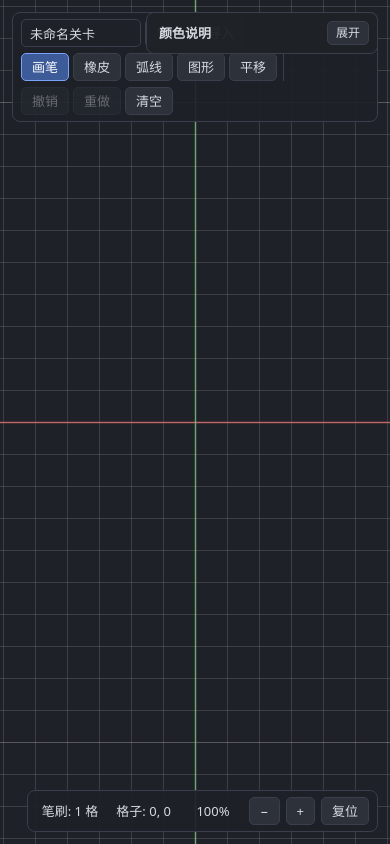
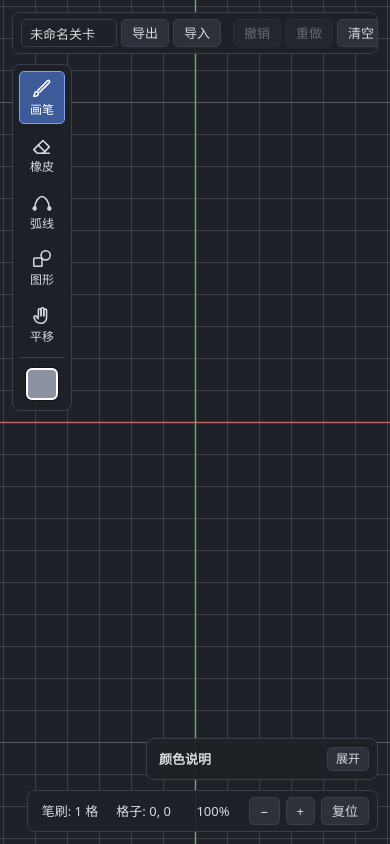
Before and after one commit to lighting1130/level-layout-designer, a website built with Vite: page index.html in a window 390 px wide. Built offline with nearby package versions, Linux system fonts and the light colour scheme.

Commit message:
Move drawing tools into a vertical left toolbar
Tools (brush, eraser, arc, shape, pan) stack in a left column with icons
and a current-color swatch; arc/shape options open in a panel beside it.
Project and history actions stay in the top bar. Narrow screens keep the
top bar on one scrollable row and move the legend to the bottom.

Co-Authored-By: Claude Opus 5.5 <noreply@anthropic.com>
Claude-Session: https://claude.ai/code/session_01GEUeSfRE1F186iubgPmE8E

```diff
--- a/index.html
+++ b/index.html
@@ -16,33 +16,42 @@
         <input id="file-import" type="file" accept=".json,application/json" hidden />
       </div>
       <div class="sep"></div>
-      <div class="group" role="group" aria-label="工具">
-        <button id="tool-brush" class="tool" data-tool="brush" title="画笔 (B)">画笔</button>
-        <button id="tool-eraser" class="tool" data-tool="eraser" title="橡皮 (E)">橡皮</button>
-        <button id="tool-arc" class="tool" data-tool="arc" title="弧线：设定起点和终点，再调弯曲 (A)">弧线</button>
-        <button id="tool-shape" class="tool" data-tool="shape" title="几何图形 (G)">图形</button>
-        <span id="shape-options" class="group" hidden>
-          <select id="shape-kind" aria-label="图形类型"></select>
-          <label class="check" title="勾选后内部也填满颜色"><input id="shape-fill" type="checkbox" /> 填充</label>
-        </span>
-        <span id="stroke-options" class="group stroke" hidden title="弧线和图形的线条粗细，单位是当前笔刷格子（[ 和 ] 键调整）">
+      <div class="group">
+        <button id="btn-undo" title="撤销 (Ctrl+Z)">撤销</button>
+        <button id="btn-redo" title="重做 (Ctrl+Shift+Z)">重做</button>
+        <button id="btn-clear" title="清空画布（可撤销）">清空</button>
+      </div>
+    </div>
+    <nav class="toolcol" id="toolcol" aria-label="工具">
+      <button id="tool-brush" class="tool" data-tool="brush" title="画笔 (B)"><svg viewBox="0 0 24 24" aria-hidden="true"><path d="M4 20c2 0 4-1 4-3a2 2 0 0 0-4 0c0 1-.5 2-1 3z"/><path d="M9.5 15.5 20 5a1.4 1.4 0 0 0-2-2L7.5 13.5"/></svg><span>画笔</span></button>
+      <button id="tool-eraser" class="tool" data-tool="eraser" title="橡皮 (E)"><svg viewBox="0 0 24 24" aria-hidden="true"><path d="m7 20 -4-4 10-10 7 7-7 7z"/><path d="M8 11l7 7"/><path d="M12 20h8"/></svg><span>橡皮</span></button>
+      <button id="tool-arc" class="tool" data-tool="arc" title="弧线：设定起点和终点，再调弯曲 (A)"><svg viewBox="0 0 24 24" aria-hidden="true"><path d="M4 18C4 10 9 5 12 5s8 5 8 13"/><circle cx="4" cy="18" r="1.6"/><circle cx="20" cy="18" r="1.6"/></svg><span>弧线</span></button>
+      <button id="tool-shape" class="tool" data-tool="shape" title="几何图形 (G)"><svg viewBox="0 0 24 24" aria-hidden="true"><rect x="3" y="11" width="9" height="9" rx="1"/><circle cx="16" cy="8" r="5"/></svg><span>图形</span></button>
+      <button id="tool-hand" class="tool" data-tool="hand" title="平移 (H，或按住空格拖拽)"><svg viewBox="0 0 24 24" aria-hidden="true"><path d="M8 13V5.5a1.5 1.5 0 0 1 3 0V12"/><path d="M11 11V4.5a1.5 1.5 0 0 1 3 0V12"/><path d="M14 11.5V6a1.5 1.5 0 0 1 3 0v8a6 6 0 0 1-6 6h-1a6 6 0 0 1-5-2.7L3.3 14a1.5 1.5 0 0 1 2.5-1.6L8 15"/></svg><span>平移</span></button>
+      <div class="col-sep"></div>
+      <div class="current-color" title="当前颜色（在右侧颜色说明里切换）"><span id="current-swatch"></span></div>
+    </nav>
+    <div class="tool-options" id="tool-options" hidden>
+      <div id="shape-options" class="opt-row" hidden>
+        <label class="opt-label" for="shape-kind">图形</label>
+        <select id="shape-kind"></select>
+        <label class="check" title="勾选后内部也填满颜色"><input id="shape-fill" type="checkbox" /> 填充</label>
+      </div>
+      <div id="stroke-options" class="opt-col stroke" hidden>
+        <div class="opt-row">
+          <span class="opt-label">模式</span>
           <span class="seg" role="group" aria-label="绘制模式">
             <button id="mode-cells" title="按格子逐格填色">格子</button>
             <button id="mode-smooth" title="平滑的矢量线条，放大也顺滑">平滑</button>
           </span>
-          <span>粗细</span>
+        </div>
+        <div class="opt-row" title="线条粗细，单位是当前笔刷格子（[ 和 ] 键调整）">
+          <span class="opt-label">粗细</span>
           <button id="stroke-dec" aria-label="变细">−</button>
           <input id="stroke-width" type="number" min="1" max="99" step="1" value="1" aria-label="线条粗细（格）" />
           <button id="stroke-inc" aria-label="变粗">+</button>
           <span>格</span>
-        </span>
-        <button id="tool-hand" class="tool" data-tool="hand" title="平移 (H，或按住空格拖拽)">平移</button>
-      </div>
-      <div class="sep"></div>
-      <div class="group">
-        <button id="btn-undo" title="撤销 (Ctrl+Z)">撤销</button>
-        <button id="btn-redo" title="重做 (Ctrl+Shift+Z)">重做</button>
-        <button id="btn-clear" title="清空画布（可撤销）">清空</button>
+        </div>
       </div>
     </div>
     <aside class="legend" id="legend" aria-label="颜色说明">
--- a/src/main.ts
+++ b/src/main.ts
@@ -12,6 +12,7 @@ const hudCell = $("hud-cell");
 const hudZoom = $("hud-zoom");
 const hudBrush = $("hud-brush");
 const hintEl = $("hint");
+const currentSwatch = $("current-swatch");
 
 const cam = new Camera();
 const layer = new CellLayer();
@@ -187,6 +188,7 @@ function setTool(t: Tool) {
   if (t !== tool) cancelDraft();
   tool = t;
   shapeOptions.hidden = t !== "shape";
+  $("tool-options").hidden = t !== "shape" && t !== "arc";
   strokeOptions.hidden = t !== "shape" && t !== "arc";
   for (const b of document.querySelectorAll<HTMLButtonElement>(".tool")) {
     b.setAttribute("aria-pressed", String(b.dataset.tool === t));
@@ -399,6 +401,7 @@ function frame() {
     drawVectors(ctx, cam, vectors);
     drawDraft();
     drawHover();
+    currentSwatch.style.background = currentColor;
     const hint = draftHint();
     hintEl.textContent = hint;
     hintEl.hidden = !hint;
--- a/src/style.css
+++ b/src/style.css
@@ -27,6 +27,29 @@ button:focus-visible, .swatch:focus-visible, .custom:focus-within { outline: 2px
 button:disabled { opacity: 0.4; cursor: default; }
 .tool[aria-pressed="true"] { background: #3d5a99; border-color: #7aa2f7; color: #fff; }
 
+.toolcol {
+  position: fixed; left: 12px; top: 64px; width: 60px; box-sizing: border-box; padding: 6px;
+  display: flex; flex-direction: column; gap: 4px; align-items: stretch;
+  background: rgba(30, 33, 39, 0.92); border: 1px solid #3a3f4b; border-radius: 8px; user-select: none;
+  max-height: calc(100% - 140px); overflow-y: auto;
+}
+.toolcol .tool {
+  height: auto; padding: 6px 0 4px; display: flex; flex-direction: column; align-items: center; gap: 2px;
+  font-size: 12px; background: transparent; border-color: transparent;
+}
+.toolcol .tool:hover { background: #2c313a; }
+.toolcol .tool[aria-pressed="true"] { background: #3d5a99; border-color: #7aa2f7; }
+.toolcol svg { width: 22px; height: 22px; fill: none; stroke: currentColor; stroke-width: 1.7; stroke-linecap: round; stroke-linejoin: round; }
+.col-sep { height: 1px; background: #3a3f4b; margin: 2px 0; }
+.current-color { display: flex; justify-content: center; padding: 4px 0; }
+#current-swatch { width: 28px; height: 28px; border-radius: 6px; border: 2px solid #fff; box-shadow: 0 0 0 1px rgba(0,0,0,0.4); }
+.tool-options {
+  position: fixed; left: 80px; top: 64px; padding: 10px 12px; display: flex; flex-direction: column; gap: 8px;
+  background: rgba(30, 33, 39, 0.94); border: 1px solid #3a3f4b; border-radius: 8px; user-select: none;
+}
+.opt-col { display: flex; flex-direction: column; gap: 8px; }
+.opt-row { display: flex; align-items: center; gap: 6px; }
+.opt-label { width: 32px; opacity: 0.7; }
 .legend {
   position: fixed; right: 12px; top: 12px; width: 232px; max-height: calc(100% - 96px);
   display: flex; flex-direction: column; box-sizing: border-box;
@@ -94,3 +117,11 @@ select {
 .toast.error { border-color: #d9455f; background: #3a2328; }
 .help { position: fixed; left: 12px; bottom: 12px; opacity: 0.6; user-select: none; pointer-events: none; }
 @media (max-width: 760px) { .help { display: none; } }
+@media (max-width: 640px) {
+  .toolbar { flex-wrap: nowrap; overflow-x: auto; right: 12px; }
+  .project-name { width: 96px; flex: none; }
+  .toolbar .group { flex-wrap: nowrap; flex: none; }
+  .toolbar button { flex: none; }
+  .legend { top: auto; bottom: 64px; max-height: 50%; }
+  .hint { top: auto; bottom: 112px; white-space: normal; max-width: calc(100% - 100px); }
+}
```
Also changed, not shown: README.md, docs/images/layout.png (added).
